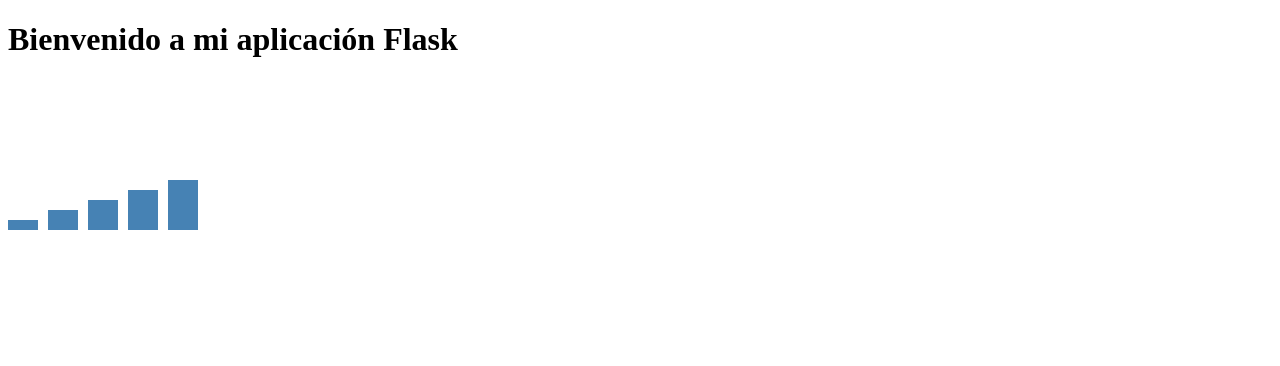
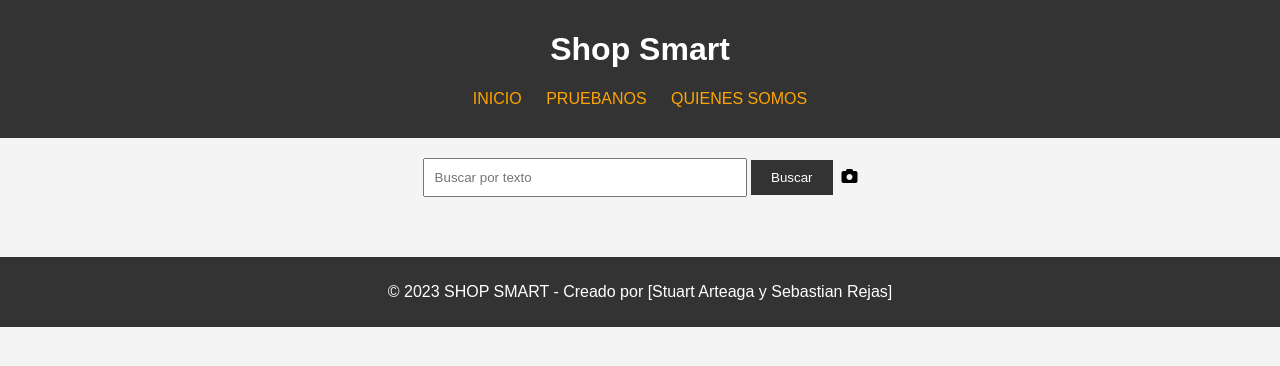
Before and after one commit to SDAM26/DreamTeamDPD, a Flask app: page / in a window 1280 px wide. Shown: the top 366 px of the page. Run offline with Flask 3, Linux system fonts and the light colour scheme.

Commit message:
FRONTEND
JUST FRONTEND

```diff
--- a/Frontend/static/styles.css
+++ b/Frontend/static/styles.css
@@ -1,9 +1,100 @@
-/* frontend/static/style.css */
+body {
+    font-family: Arial, sans-serif;
+    background-color: #f4f4f4;
+    margin: 0;
+    padding: 0;
+  }
 
-.bar {
-    fill: steelblue; /* Color de relleno de las barras */
-}
+  nav {
+    background-color: #007bff;
+    color: #fff;
+    padding: 10px 0;
+    text-align: center;
+  }
 
-.bar:hover {
-    fill: orange; /* Cambia el color al pasar el mouse sobre las barras */
-}
+  nav ul {
+    list-style: none;
+    padding: 0;
+  }
+
+  nav ul li {
+    display: inline;
+    margin: 0 10px;
+  }
+
+  nav ul li a {
+    text-decoration: none;
+    color: #fff;
+  }
+
+  .container {
+    max-width: 800px;
+    margin: 0 auto;
+    background-color: #fff;
+    box-shadow: 0 2px 4px rgba(0, 0, 0, 0.1);
+    border-radius: 8px;
+    overflow: hidden;
+  }
+
+  header {
+    background-color: #007bff;
+    color: #fff;
+    text-align: center;
+    padding: 20px 0;
+  }
+
+  h1 {
+    font-size: 24px;
+  }
+
+  main {
+    text-align: center;
+    padding: 20px;
+  }
+
+  .search-box {
+    margin: 0 auto;
+    max-width: 300px;
+  }
+
+  #search-input {
+    width: 100%;
+    padding: 10px;
+    font-size: 16px;
+    border: 2px solid #007bff;
+    border-radius: 4px;
+  }
+
+  .camera-button {
+    display: inline-block;
+    margin-left: 10px;
+    cursor: pointer;
+    color: #007bff;
+  }
+
+  .camera-button i {
+    font-size: 16px;
+    margin-right: 5px;
+  }
+
+  #search-button {
+    padding: 10px 20px;
+    background-color: #007bff;
+    color: #fff;
+    border: none;
+    cursor: pointer;
+    border-radius: 4px;
+    margin-left: 5px;
+  }
+
+  #search-button i {
+    font-size: 16px;
+    margin-right: 5px;
+  }
+
+  .results {
+    margin-top: 20px;
+    padding: 20px;
+    background-color: #f9f9f9;
+    border-radius: 8px;
+  }
--- a/Frontend/templates/index.html
+++ b/Frontend/templates/index.html
@@ -1,13 +1,98 @@
 <!DOCTYPE html>
-<html>
+<html lang="es">
 <head>
-    <title>Mi Aplicación Flask</title>
-    <script src="https://d3js.org/d3.v7.min.js"></script>
-    <link rel="stylesheet" type="text/css" href="{{ url_for('static', filename='styles.css') }}">
+    <meta charset="UTF-8">
+    <meta name="viewport" content="width=device-width, initial-scale=1.0">
+    <title>Shop Smart</title>
+    <link rel="stylesheet" href="https://cdnjs.cloudflare.com/ajax/libs/font-awesome/6.0.0-beta3/css/all.min.css">
+    <style>
+        body {
+            font-family: Arial, sans-serif;
+            margin: 0;
+            padding: 0;
+            background-color: #f4f4f4;
+        }
+
+        header {
+            background-color: #333;
+            color: #fff;
+            padding: 10px;
+            text-align: center;
+        }
+
+        nav {
+            text-align: center;
+            margin: 20px 0;
+        }
+
+        nav a {
+            text-decoration: none;
+            color: orange;
+            margin: 10px;
+        }
+
+        .search-container {
+            text-align: center;
+            margin: 20px;
+        }
+
+        #text-search {
+            padding: 10px;
+            width: 300px;
+        }
+
+        #image-search {
+            display: none;
+        }
+
+        #search-button {
+            padding: 10px 20px;
+            background-color: #333;
+            color: #fff;
+            border: none;
+            cursor: pointer;
+        }
+
+        #search-button:hover {
+            background-color: #555;
+        }
+
+        .content {
+            padding: 20px;
+        }
+
+        footer {
+            background-color: #333;
+            color: #fff;
+            text-align: center;
+            padding: 10px;
+        }
+
+    </style>
 </head>
+<body>
+    <header>
+        <h1>Shop Smart</h1>
+        <nav>
+            <a href="../templates/index.html">INICIO</a>
+            <a href="../templates/pruebanos.html">PRUEBANOS</a>
+            <a href="../templates/somos.html">QUIENES SOMOS</a>
+        </nav>
+    </header>
 
-<body>
-    <h1>Bienvenido a mi aplicación Flask</h1>
-    <script src="{{ url_for('static', filename='d3.js') }}"></script>
+    <div class="search-container">
+        <input type="text" id="text-search" placeholder="Buscar por texto">
+        <input type="file" id="image-search" accept="image/*" style="display: none">
+        <button id="search-button">Buscar</button>
+        &nbsp;<i class="fas fa-camera"></i>
+    </div>
+
+    <div class="content">
+        <!-- Aquí puedes agregar contenido de productos, categorías, etc. -->
+    </div>
+
+    <footer>
+        <p>&copy; 2023 SHOP SMART - Creado por [Stuart Arteaga y Sebastian Rejas]</p>
+    </footer>
 </body>
 </html>
```
Also changed, not shown: Frontend/templates/pruebanos.html (added, +38 -0 lines), Frontend/templates/inicio.html (added), Frontend/templates/somos.html (added).
